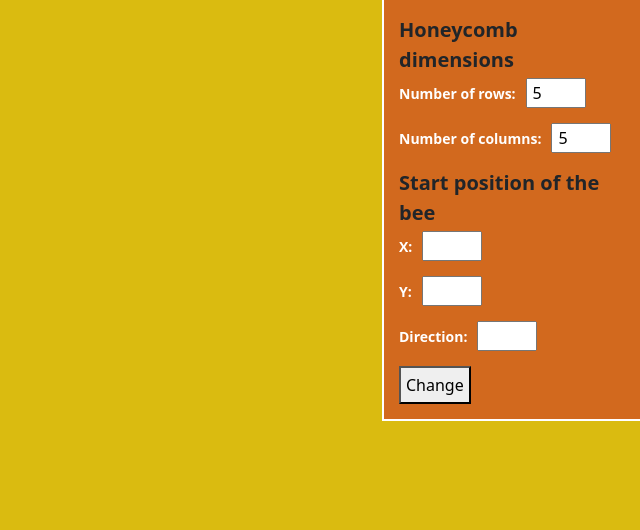
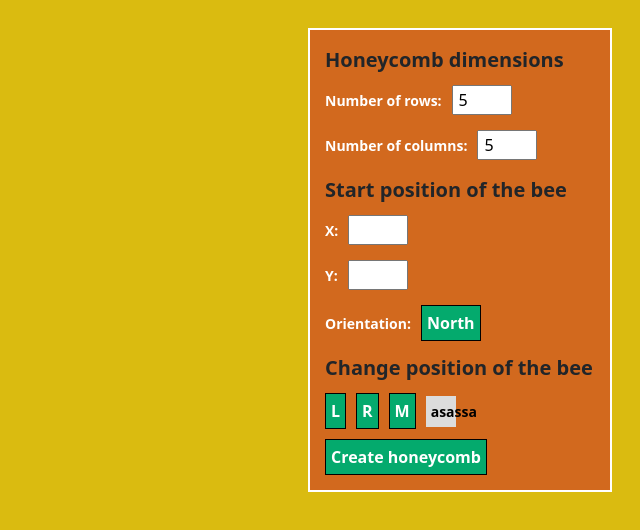
Before and after one commit to GabrielEGonzalez97/Honeycomb_Compass, an Angular app in the folder code/: page / in a window 1280 px wide. Shown: the top 530 px of the page, without its empty margins (640-1280 px from the left). Built offline with nearby package versions, Linux system fonts and the light colour scheme.

Commit message:
the user can choose the orientation of the bee

```diff
--- a/code/src/app/components/honeycomb/honeycomb.component.css
+++ b/code/src/app/components/honeycomb/honeycomb.component.css
@@ -6,13 +6,14 @@ body, html {
     position: absolute;
     background-color: rgb(218, 187, 16);
     width: 100%;
-    height: 100%;
+    height: 100vh;
 }
 
 .div_honeycomb {
     position: absolute;
-    width: 75%;
-    height: 100%;
+    width: 100%;
+    height: 100vh;
+    overflow:auto;
 }
 
 .div_controls_honeycomb {
@@ -20,14 +21,19 @@ body, html {
     background-color: chocolate;
     float: right;
     padding: 10px;
-    width: 20%;
+    width: 300px;
+    top: 30px;
+    right: 30px;
     outline: 2px solid white;
 }
 
 table {
+    position: relative;
     float: left;
-    width: 100%;
-    height: 100%;
+    width: 1500px;
+    height: 880px;
+    top: 30px;
+    left: 30px;
 }
 
 .cell {
@@ -56,6 +62,18 @@ table {
     border: 5px;
 }
 
+.label_change_position {
+    position: relative;
+    background-color: gainsboro;
+    font-weight: bold;
+    color: black;
+    font-size: 14px;
+    width: 30px;
+    padding: 5px;
+    margin: 5px;
+    border: 5px;
+}
+
 .input_dimensions_honeycomb {
     position: relative;
     width: 60px;
@@ -66,6 +84,10 @@ table {
 
 .button_size_honeycomb {
     position: relative;
+    background-color: #04AA6D;
+    border: 1px solid black;
+    font-weight: bold;
+    color: white;
     padding: 5px;
     margin: 5px;
 }
--- a/code/src/app/components/honeycomb/honeycomb.component.html
+++ b/code/src/app/components/honeycomb/honeycomb.component.html
@@ -71,10 +71,17 @@
                 ">
             </div>
             <div display= inline>
-                <label class="label_options">Direction:</label>
-                <input class="input_dimensions_honeycomb" type="text">
+                <label class="label_options">Orientation:</label>
+                <button (click)="setCardinality()" class="button_size_honeycomb" type="button">{{cardinality}}</button>
             </div>
-            <button (click)="setShapeHoneycomb()" class="button_size_honeycomb" type="button">Change</button>
+            <label class="label_title">Change position of the bee</label>
+            <div display= inline>
+                <button (click)="setCardinality()" class="button_size_honeycomb" type="button">L</button>
+                <button (click)="setCardinality()" class="button_size_honeycomb" type="button">R</button>
+                <button (click)="setCardinality()" class="button_size_honeycomb" type="button">M</button>
+                <label class="label_change_position">asassa</label>
+            </div>
+            <button (click)="setShapeHoneycomb()" class="button_size_honeycomb" type="button">Create honeycomb</button>
         </div>
     </div>
 </body>
--- a/code/src/app/components/honeycomb/honeycomb.component.ts
+++ b/code/src/app/components/honeycomb/honeycomb.component.ts
@@ -12,6 +12,7 @@ export class HoneycombComponent {
   rows = 5;
   min = 0;
   max = 100;
+  cardinality = "North";
 
   constructor() { }
 
@@ -50,4 +51,24 @@ export class HoneycombComponent {
       this.columns = this.max;
     }
   }
+
+  setCardinality()
+  {
+    if(this.cardinality == "North")
+    {
+      this.cardinality = "South";
+    }
+    else if(this.cardinality == "South")
+    {
+      this.cardinality = "East";
+    }
+    else if(this.cardinality == "East")
+    {
+      this.cardinality = "West";
+    }
+    else
+    {
+      this.cardinality = "North";
+    }
+  }
 }
```
